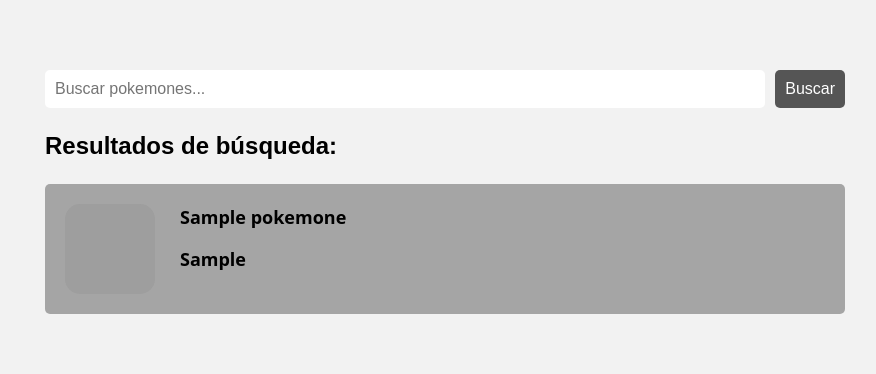
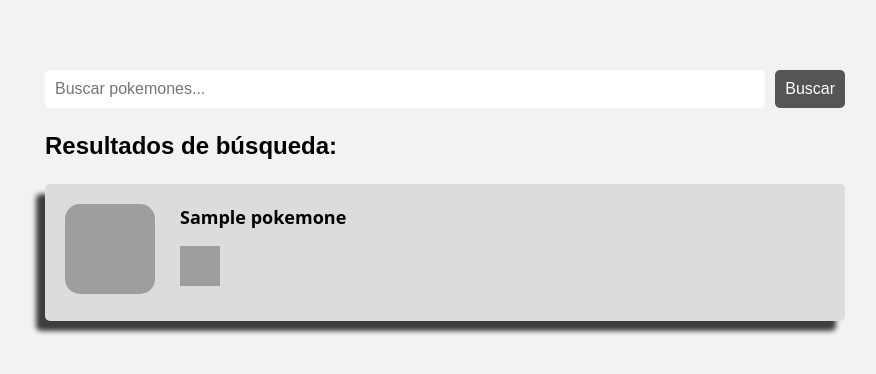
Before and after one commit to jazmindestefano/PokedexPHP, a PHP site: page /dashboard/dashboard.php in a window 1280 px wide. Shown: the part 64-438 px from the top of the page, without its empty margins (195-1071 px from the left). Run offline with PHP 8.4, Linux system fonts and the light colour scheme; the visitor is signed in with stand-in values (Sample User, id 1); tables that the repository leaves empty or names only in its code hold one stand-in row (values such as "Sample post"); data that the repository does not hold is empty; grey boxes are pictures that could not be loaded.

Commit message:
estilos a tarjeta

```diff
--- a/dashboard/dashboard.css
+++ b/dashboard/dashboard.css
@@ -66,11 +66,6 @@ form {
     margin-bottom: 20px;
 }
 
-.pokemon-list {
-    display: flex;
-    flex-direction: row;
-}
-
 .avatar-card {
     object-fit: fill;
     width: 90px;
@@ -88,7 +83,12 @@ form {
 .contenedor-pokemon-data {
     display: flex;
     flex-direction: column;
-    gap: 15px;
+}
+
+.pokemon-type{
+    margin-top: 15px;
+    width: 40px;
+    height: 40px;
 }
 
 input[type="text"] {
@@ -129,11 +129,15 @@ li {
 }
 
 .pokemon-list {
+    display: flex;
+    flex-direction: row;
     border-radius: 5px;
     margin-bottom: 10px;
     cursor: pointer;
-    background: #a5a5a5;
+    background: #dcdcdc;
     padding: 20px;
+    box-shadow: -9px 10px 5px 0px rgba(0,0,0,0.75);
+    -webkit-box-shadow: -9px 10px 5px 0px rgba(0,0,0,0.75);
 }
 
 a {
--- a/dashboard/dashboard.php
+++ b/dashboard/dashboard.php
@@ -76,11 +76,13 @@
 		    foreach ($resultado as $element) {
 
 			    echo '<li class="pokemon-list">
-                         <img class="avatar-card" src="../images/'. $element['nombre'] . '.jpg" alt="' . $element['nombre'] . '">
+                        <a href="../pokemon-detalle/pokemon-detalle.php?id=' . $element['idPokemon'] . '">
+                         <img class="avatar-card" src="../images/' . $element['nombre'] . '.jpg" alt="' . $element['nombre'] . '">
                          <div class="contenedor-pokemon-data">
                          <a class="pokemon-name" href="../pokemon-detalle/pokemon-detalle.php?id=' . $element['idPokemon'] . '">' . $element['nombre'] . '</a>
-                         <a class="pokemon-type">' . $element['tipo'] . '</a>
+                         <img class="pokemon-type" src="../images/' . $element['tipo'] . '.png" alt="' . $element['tipo'] . '">
                          </div>
+                         </a>
                       </li>
                 <br/>';
 		    }
```
